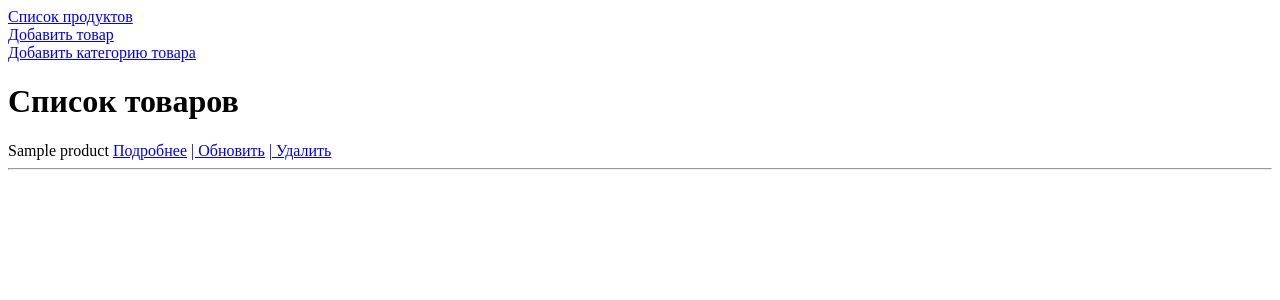
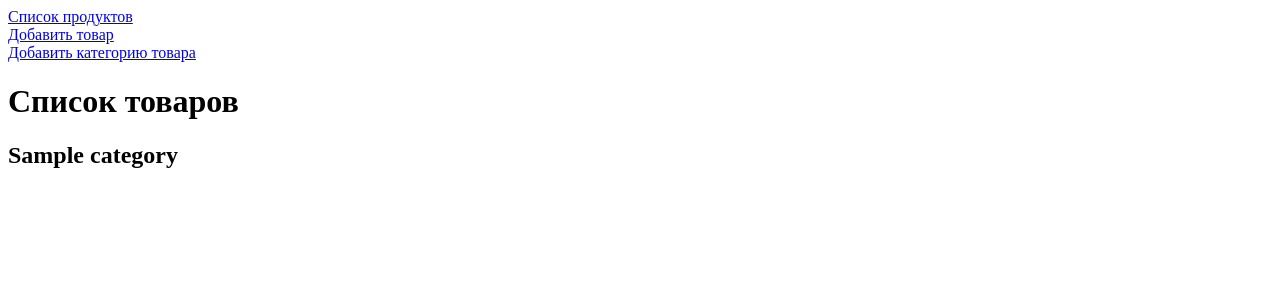
Before and after one commit to sergey-karavanets/website_with_product_catalog, a Django app: template mysite/goods/templates/list_view.html in a window 1280 px wide. Shown: the top 300 px of the page. Run offline with Django 4.2, Linux system fonts and the light colour scheme; tables that the repository leaves empty hold one stand-in row (values such as "Sample post"); the template is opened without the code that fills it: values that come from a table or form of the project are taken from there, most other values are stand-ins (such as "Sample title", 1, 10 or a date in 2020).

Commit message:
add condition in 'list_view.html'

```diff
--- a/mysite/goods/templates/list_view.html
+++ b/mysite/goods/templates/list_view.html
@@ -4,11 +4,16 @@
 {% endblock %}
 {% block content %}
 <h1>Список товаров</h1>
-{% for data in dataset %}
-{{ data }}
-<a href='/{{ data.id }}'>Подробнее</a>
-<a href='/update/{{ data.id }}'>| Обновить</a>
-<a href='/delete/{{ data.id }}'>| Удалить</a>
-<hr>
+{% for category in dataset_categories %}
+    <h2>{{ category.name }}</h2>
+    {% for data in dataset_products %}
+        {% if data.category.name == category.name %}
+            {{ data.name }}
+            <a href='/{{ data.id }}'>Подробнее</a>
+            <a href='/update/{{ data.id }}'>| Изменить</a>
+            <a href='/delete/{{ data.id }}'>| Удалить</a>
+            <hr>
+        {% endif %}
+    {% endfor %}
 {% endfor %}
 {% endblock %}
```
